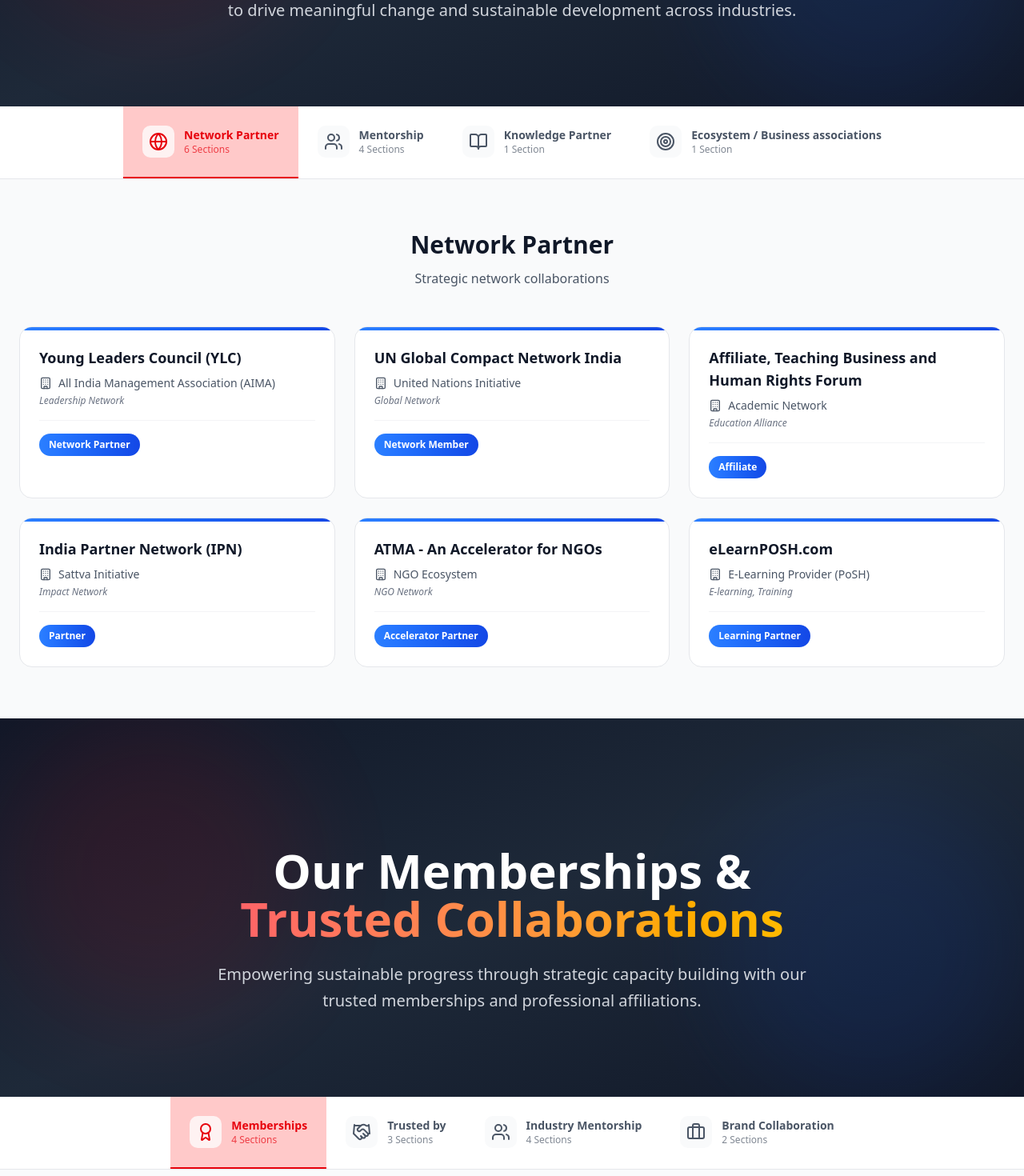
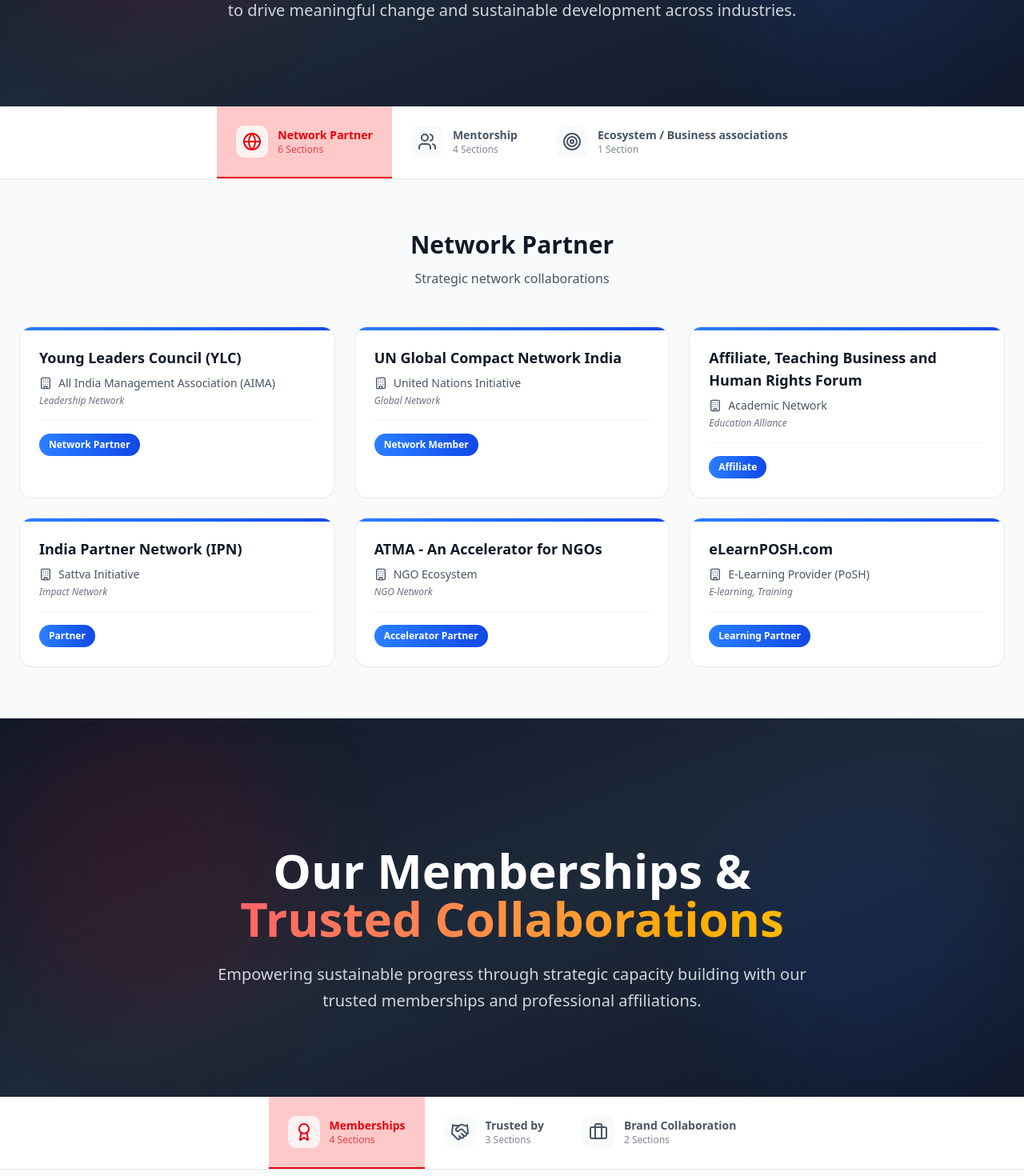
Before and after one commit to PPRABHAVEE/prabhavee, a Next.js app: page /networking in a window 1280 px wide. Shown: the part 340-1810 px from the top of the page at 80% size. Built offline with nearby package versions, Linux system fonts and the light colour scheme.

Commit message:
Final changes

```diff
--- a/src/app/layout.js
+++ b/src/app/layout.js
@@ -17,6 +17,9 @@
 export const metadata = {
   title: "P/ PRABHAVEE",
   description: "Partner for Social Impact",
+  icons:{
+    icon: "./favicon.ico",
+  }
 };
 
 export default function RootLayout({ children }) {
--- a/src/components/journey/journey.jsx
+++ b/src/components/journey/journey.jsx
@@ -44,7 +44,7 @@
       bgColor: "bg-red-50",
       textColor: "text-red-600",
       location: "Bangkok, Thailand",
-      category: "International"
+      category: "Delegate"
     },
     {
       year: "2024",
--- a/src/components/networking/network.jsx
+++ b/src/components/networking/network.jsx
@@ -89,21 +89,6 @@
       gradient: "from-green-500 to-green-700"
     },
     {
-      title: "Knowledge Partner",
-      subtitle: "Sharing expertise & insights",
-      icon: <BookOpen className="w-6 h-6" />,
-      items: [
-        {
-          name: "Yellow Spark Solutions LLP",
-          org: "Strategic Consulting",
-          type: "Business Knowledge",
-          badge: "Knowledge Partner"
-        }
-      ],
-      color: "amber",
-      gradient: "from-amber-400 to-amber-600"
-    },
-    {
       title: "Ecosystem / Business associations",
       subtitle: "Industry and ecosystem participation",
       icon: <Target className="w-6 h-6" />,
@@ -180,39 +165,6 @@
       ],
       color: "gray",
       gradient: "from-gray-600 to-gray-800"
-    },
-    {
-      title: "Industry Mentorship",
-      subtitle: "Mentoring programs & initiatives",
-      icon: <Users className="w-6 h-6" />,
-      items: [
-        {
-          name: "G20 Women Entrepreneurship Platform (WEP)",
-          org: "Niti Ayog, GoI",
-          type: "Government Initiative",
-          badge: "Industry Mentor"
-        },
-        {
-          name: "Young Leaders Council (YLC)",
-          org: "All India Management Association (AIMA)",
-          type: "Leadership Development",
-          badge: "Program Mentor"
-        },
-        {
-          name: "New Delhi Institute of Management (NDIM)",
-          org: "Academic Institution",
-          type: "Educational Partnership",
-          badge: "Industry Mentor"
-        },
-        {
-          name: "Womennnovator",
-          org: "Global Incubator for Women",
-          type: "Women Empowerment",
-          badge: "Global Mentor"
-        }
-      ],
-      color: "blue",
-      gradient: "from-blue-500 to-blue-700"
     },
     {
       title: "Brand Collaboration",
--- a/src/components/people/founder.jsx
+++ b/src/components/people/founder.jsx
@@ -46,7 +46,7 @@
       image: founder.src,
       linkedin : "https://www.linkedin.com/in/advocateanumitasarkar/",
       email:'anumita@prabhavee.org',
-      description: 'Anumita Sarkar is the Founding Lawyer - Policy and Strategic Advisor of  P/ PRABHAVEE – Partner for Social Impact and founded the organization in 2022. She is recognized as a strategic leader with nearly two decades of sectoral and functional expertise across fields like Research, Advisory, Project Management, Editorial & Knowledge Management, Strategic Partnerships, Stakeholder Engagement, Communication and Outreach, and various other strategic initiatives. Her collaborative work covers various stakeholders: Government, Statutory and Quasi-Judicial authorities, Appellate Tribunals, Courts and Forums, Corporates, Multilateral Organizations(UN), Publishers, Authors, Knowledge Partners, Big 4 Consulting Firms, Policy Professionals, Senior Tax Experts, Learning and Development Consultants, and C-Suite Leaders. She possesses deep cross-functional expertise with Production, Technology, Design, Marketing, Sales, Channel Partners & Customer Care Teams.',
+      description: 'Anumita Sarkar is the Founding Lawyer - Policy and Strategic Advisor of P/ PRABHAVEE - Partner for Social Impact. She founded P/ PRABHAVEE in 2022. Anumita is a Strategic Leader, with an academic background in Sociology, Law, Communications, & Strategic Management, close to two decades of diverse, sectoral & functional expertise in Law Practice, Research, Strategy, Advisory, Project Management, Publishing, Editorial, Knowledge & Product Management, Strategic Partnerships, Policy research & analysis, Consultations, Trainings, Multi-Stakeholder Convenings, Events, Workshops, Communication, Outreach & various strategic initiatives. She has successfully collaborated with diverse stakeholders, including government, Statutory Authorities, Appellate Tribunals, Courts, Tax Practitioners, Companies, Publishers, Academia, CoE, Authors, Big 4 Consulting Firms, NGOs, CSOs, UN, Policy Experts, L&D consultants, and C-Suite Leaders. She has deep cross-functional expertise working with Production, Technology, Design, Marketing, Sales, Channel Partners & Customer Service teams.',
       expertise: [
         'Strategic Partnerships & New Opportunities.',
         'Organizational Development & Strategic Consulting.',
--- a/src/components/stats/stats.jsx
+++ b/src/components/stats/stats.jsx
@@ -35,7 +35,7 @@
   {
     icon: <Network className="w-6 h-6" />,
     label: "Network, Platforms, Forums",
-    value: "12",
+    value: "13",
   },
   {
     label:"Taining & Capacity Building",
--- a/src/pages/trainingCap.jsx
+++ b/src/pages/trainingCap.jsx
@@ -207,7 +207,7 @@
                       </li>
                       <li className="flex items-start gap-2">
                         <span className="text-amber-600 mt-1">•</span>
-                        <span className="text-slate-700">Report launches for new knowledge.</span>
+                        <span className="text-slate-700">Report launches.</span>
                       </li>
                       <li className="flex items-start gap-2">
                         <span className="text-amber-600 mt-1">•</span>
```
Also changed, not shown: 1 other file (tests, documents, lock files or other folders).
